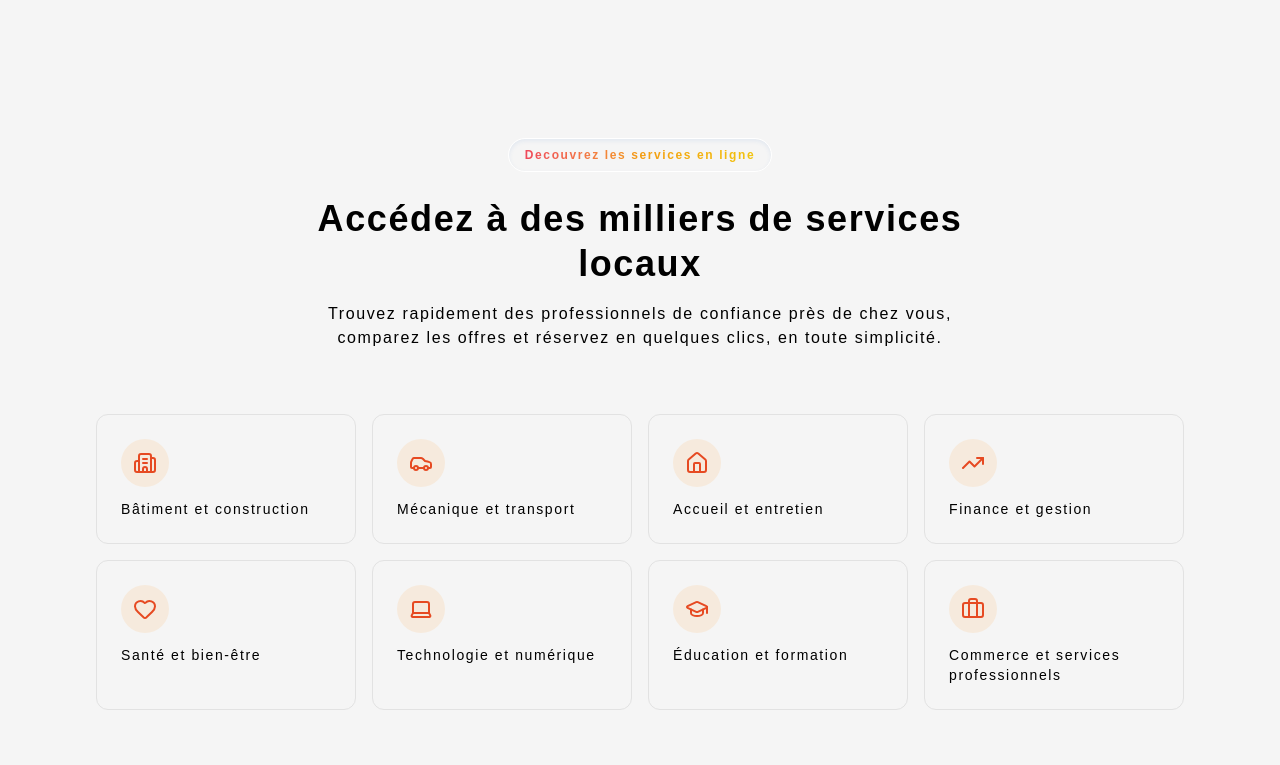
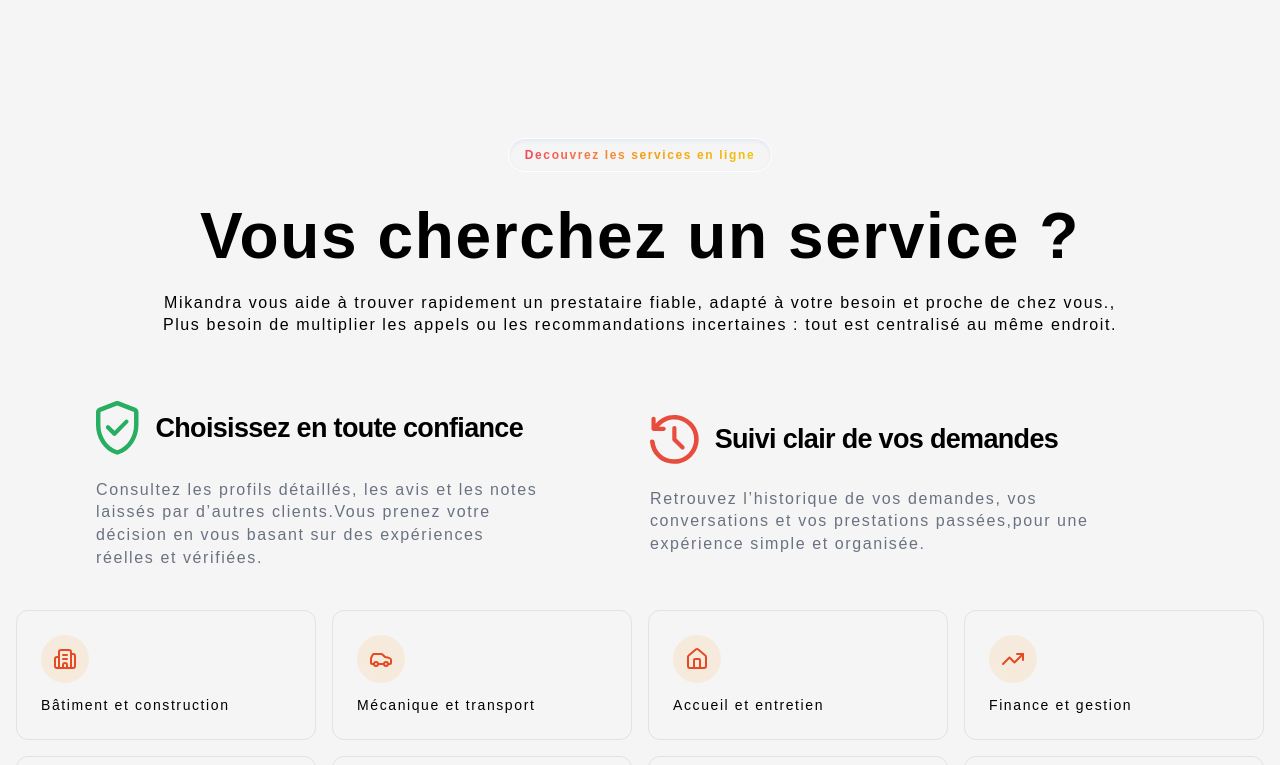
Before and after one commit to StevenMario/ft_transcendance, a React (Vite) app in the folder Transcendance/: page / in a window 1280 px wide. Shown: the part 2080-2845 px from the top of the page. Built offline with nearby package versions, Linux system fonts and the light colour scheme.

Commit message:
Landing page : COrection du landing page

```diff
--- a/Transcendance/src/components/ui/LandingPage/AccessService.tsx
+++ b/Transcendance/src/components/ui/LandingPage/AccessService.tsx
@@ -1,5 +1,7 @@
 import { Building2, Car, Home, TrendingUp, Heart, Laptop, GraduationCap, Briefcase } from "lucide-react";
 import { NeomorphContainer } from "../Utils/GradientText";
+import secureShield from "../../../assets/icons/verified_shiled.svg";
+import clock from "../../../assets/icons/clock.svg";
 function AccessService() {
   const services = [
     { icon: Building2, title: "Bâtiment et construction" },
@@ -11,19 +13,63 @@
     { icon: GraduationCap, title: "Éducation et formation" },
     { icon: Briefcase, title: "Commerce et services professionnels" },
   ];
+
+  const servicesPer = [
+    {
+      icone: secureShield,
+      title: "Choisissez en toute confiance",
+      description: "Consultez les profils détaillés, les avis et les notes laissés par d’autres clients.Vous prenez votre décision en vous basant sur des expériences réelles et vérifiées."
+    },
+    {
+      icone: clock,
+      title: "Suivi clair de vos demandes",
+      description: "Retrouvez l’historique de vos demandes, vos conversations et vos prestations passées,pour une expérience simple et organisée."
+    }
+
+  ];
+
   return (
     <section className="py-12 md:py-20">
-      <div className="container md:px-20">
+      <div className="container mx-auto">
         <div className="text-center mb-12 md:mb-16">
           <NeomorphContainer text="Decouvrez les services en ligne" />
-          <h2 className="text-2xl md:text-4xl font-bold text-foreground leading-tight mb-4 max-w-2xl mx-auto">
-            Accédez à des milliers de services locaux
+
+          <h2 className="text-[40px] md:text-[64px] font-bold text-foreground leading-tight mb-4  mx-auto">
+            Vous cherchez un service ?
           </h2>
-          <p className=" text-sm md:text-base max-w-2xl mx-auto">
-           Trouvez rapidement des professionnels de confiance près de chez vous, comparez les offres et réservez en quelques clics, en toute simplicité.
+          <p className=" text-sm md:text-[16px]  mx-auto">
+            Mikandra vous aide à trouver rapidement un prestataire fiable, adapté à votre besoin et proche de chez vous.,<br />
+            Plus besoin de multiplier les appels ou les recommandations incertaines : tout est centralisé au même endroit.
           </p>
         </div>
+        {/* per service */}
+        <div className="flex flex-col md:flex-row px-20 mb-10 gap-5">
+          {
+            servicesPer.map((service, index) => (
+              <div key={index} className="flex max-h-100 items-start flex-1 flex-col w-full gap-4 md:gap-6 justify-center">
+                <div className="flex justify-start items-center gap-4">
+                  <img
+                    src={service.icone}
+                    alt={service.title}
+                    width={index === 0 ? 43.48 : 48.684}
+                    height={index === 0 ? 53.648 : 48.813}
+                  />
+                  <h3 className="text-[24px] md:text-[27px] tracking-tight font-semibold text-left">
+                    {service.title}
+                  </h3>
+                </div>
+                <p className="text-[16px]  text-left text-gray-500 max-w-md">
+                  {service.description}
+                </p>
+              </div>
+            ))
+          }
 
+
+        </div>
+        <div>
+
+        </div>
         <div className="grid grid-cols-1 md:grid-cols-3 lg:grid-cols-4 gap-3 md:gap-4">
           {services.map((service, index) => (
             <div
--- a/Transcendance/src/components/ui/LandingPage/ProblemsSection.tsx
+++ b/Transcendance/src/components/ui/LandingPage/ProblemsSection.tsx
@@ -62,7 +62,6 @@
                 text-base
                 md:text-[24px]
                 font-semibold
-                text-foreground
                 mb-2
                 tracking-tight">
                 {problem.title}
```
Also changed, not shown: Transcendance/src/assets/icons/clock.svg (added), Transcendance/src/assets/icons/verified_shiled.svg (added).
